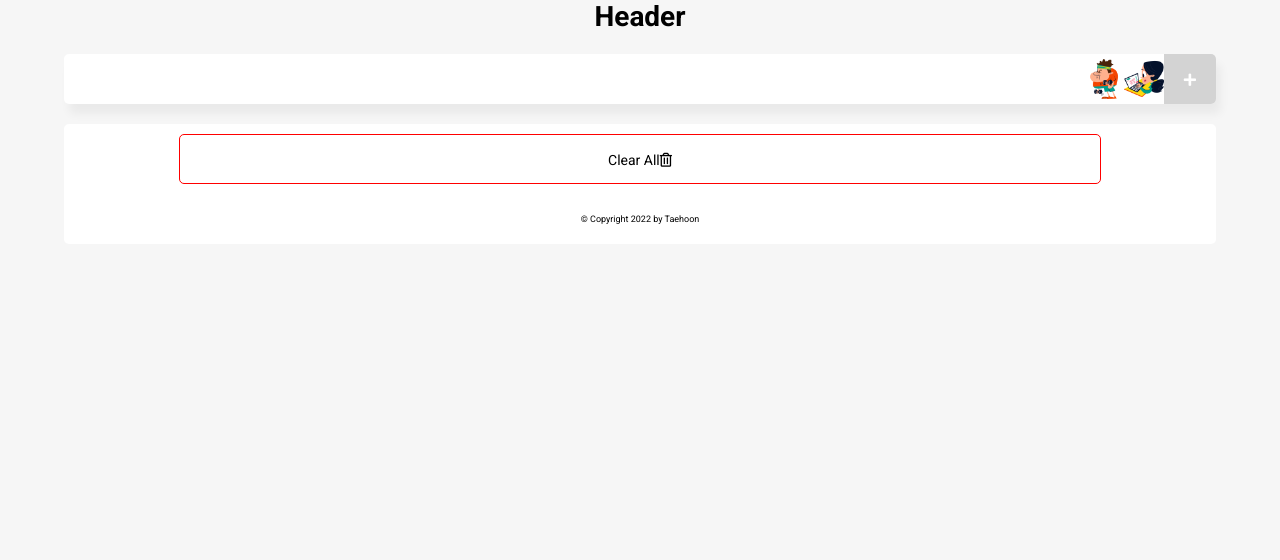
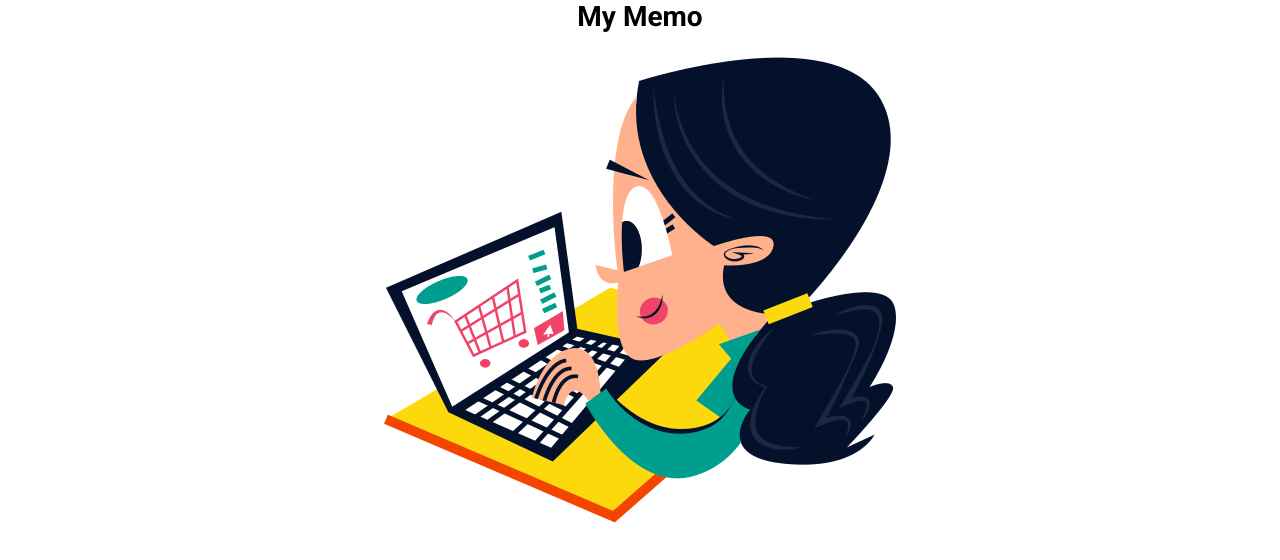
Before and after one commit to Parktaehoon1/notepad, a Vue app: page / in a window 1280 px wide. Shown: the top 560 px of the page. Built offline with nearby package versions, Linux system fonts and the light colour scheme.

Commit message:
intro 추가

```diff
--- a/src/App.vue
+++ b/src/App.vue
@@ -4,6 +4,7 @@
     <BlogInput @additem="addMemo" />
     <BlogList :memodata="memoItemArr" @removeitem="deleteMemo" @updateitem="updateMemo" />
     <BlogFooter @clearitem="clearMemo" />
+    <IntroView @closeintro="hideIntro" v-if="introShow"/>
   </div>
 </template>
 
@@ -16,12 +17,14 @@
   import BlogInput from "@/components/BlogInput.vue";
   import BlogList from "@/components/BlogList.vue";
   import BlogFooter from "@/components/BlogFooter.vue";
+  import IntroView from "@/components/IntroView.vue";
   export default {
     components: {
       BlogHeader,
       BlogInput,
       BlogList,
-      BlogFooter
+      BlogFooter,
+      IntroView
     },
     setup() {
       const total = ref(0);
@@ -93,12 +96,20 @@
         memoItemArr.splice(0);
       }
 
+      const introShow = ref(true)
+      const hideIntro = () => {
+        introShow.value = false;
+
+      }
+
       return {
         memoItemArr,
         deleteMemo,
         updateMemo,
         addMemo,
-        clearMemo
+        clearMemo,
+        hideIntro,
+        introShow
       }
     }
   }
--- /dev/null
+++ b/src/components/IntroView.vue
@@ -0,0 +1,35 @@
+<template>
+	<div class="intro-wrap" @click="closeIntro">
+		<h1>My Memo</h1>
+		<div class="intro-cont">
+			<img :src="require('@/assets/images/study.png')" alt="">
+		</div>
+	</div>
+</template>
+
+<script>
+export default {
+	setup(props, context){
+		const closeIntro = () => {
+			context.emit('closeintro');
+		}
+		return{
+			closeIntro
+		}
+	}
+}
+</script>
+
+<style scoped>
+	.intro-wrap{
+		position: fixed;
+		left: 0;
+		top: 0;
+		width: 100vw;
+		height: 100vh;
+		background-color: #fff;
+		text-align: center;
+		cursor: pointer;
+	}
+
+</style>
```
